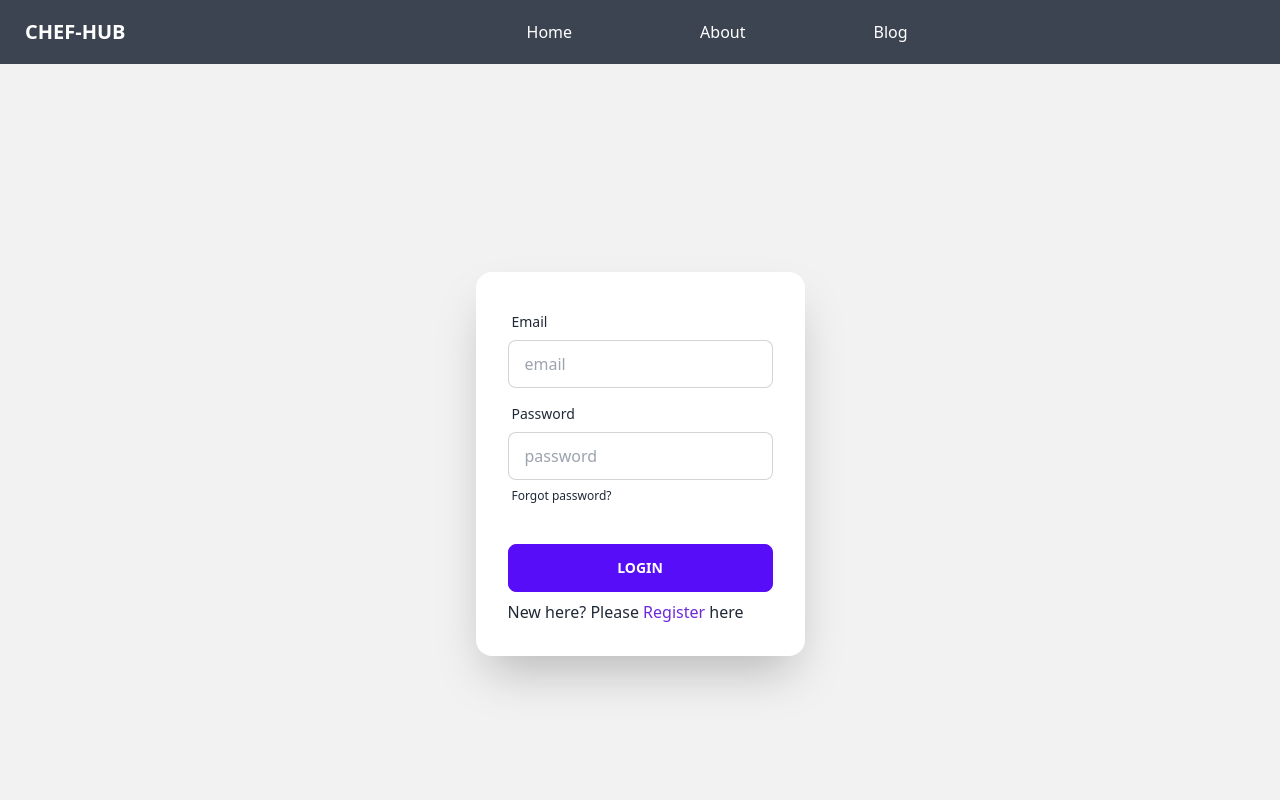
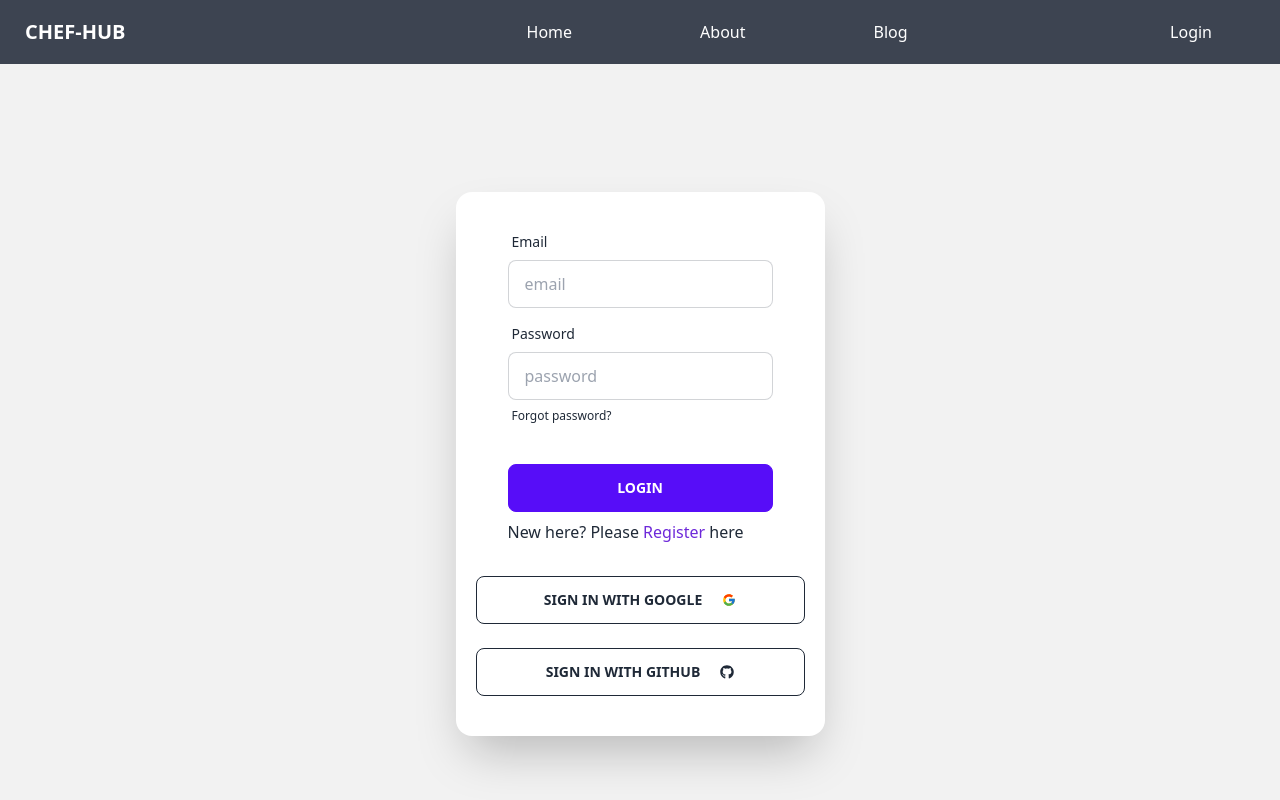
Before and after one commit to joyeeta14/chef-hub, a React (Vite) app: page /login in a window 1280 px wide. Shown: the top 800 px of the page. Built offline with nearby package versions, Linux system fonts and the light colour scheme; grey boxes are pictures that could not be loaded.

Commit message:
env variable enabled

```diff
--- a/Firebase/firebase.config.js
+++ b/src/Firebase/firebase.config.js
@@ -5,14 +5,14 @@ import { initializeApp } from "firebase/app";
 
 // Your web app's Firebase configuration
 
-// console.log(import.meta.env.VITE_APIKEY);
+console.log('config' ,import.meta.env.VITE_apiKey);
 const firebaseConfig = {
-  apiKey: import.meta.env.VITE_APIKEY,
-  authDomain: import.meta.env.VITE_AUTHDOMAIN,
-  projectId: import.meta.env.VITE_PROJECTID,
-  storageBucket: import.meta.env.VITE_STORAGEBUCKET,
-  messagingSenderId: import.meta.env.VITE_MESSAGINGSENDERID,
-  appId: import.meta.env.VITE_APPID
+  apiKey: import.meta.env.VITE_apiKey,
+  authDomain: import.meta.env.VITE_authDomain,
+  projectId: import.meta.env.VITE_projectId,
+  storageBucket: import.meta.env.VITE_storageBucket,
+  messagingSenderId: import.meta.env.VITE_messagingSenderId,
+  appId: import.meta.env.VITE_appId
 };
 
 // Initialize Firebase
--- a/src/Header/Header.jsx
+++ b/src/Header/Header.jsx
@@ -23,6 +23,9 @@ const Header = () => {
   </div>
   <div className="flex-none gap-2">
     <div className="form-control">
+      <button className='me-3'>
+        <Link to='/login'>Login</Link>
+      </button>
     </div>
     <div className="w-10 rounded-full ">
           <img className='mix-blend-darken' src="https://i.ibb.co/XjMLfQn/user.png" />
--- a/src/LoginReg/Login.jsx
+++ b/src/LoginReg/Login.jsx
@@ -1,24 +1,50 @@
-import React from 'react';
+import React, { useContext } from 'react';
 import { Link } from 'react-router-dom';
+import { authContext } from '../Providers/AuthProviders';
+import { FcGoogle } from "react-icons/fc";
+import { FaGithub } from "react-icons/fa";
+import { GoogleAuthProvider } from "firebase/auth";
+import { getAuth, signInWithPopup } from "firebase/auth";
+
 
 const Login = () => {
+
+
+  const info = useContext(authContext);
+  const provider = new GoogleAuthProvider();
+  const auth = getAuth();
+
+
+  const googleHandler =()=>{
+    signInWithPopup(auth, provider)
+  .then((result) => {
+    const user = result.user;
+    console.log(user);
+
+  }).catch((error) => {
+    const errorMessage = error.message;
+    console.log(errorMessage);
+
+  });
+  }
+
   return (
     <div>
       <div className="hero min-h-screen bg-base-200">
         <div className="hero-content flex-col lg:flex-row-reverse">
-    <div className="card w-full shadow-2xl bg-base-100">
+          <div className="card w-full px-5 shadow-2xl bg-base-100">
             <div className="card-body">
               <div className="form-control">
                 <label className="label">
                   <span className="label-text">Email</span>
                 </label>
-          <input type="text" placeholder="email" className="input input-bordered" />
+                <input type="text" name='email' placeholder="email" className="input input-bordered" />
               </div>
               <div className="form-control">
                 <label className="label">
                   <span className="label-text">Password</span>
                 </label>
-          <input type="text" placeholder="password" className="input input-bordered" />
+                <input type="text" name='password' placeholder="password" className="input input-bordered" />
                 <label className="label">
                   <a href="#" className="label-text-alt link link-hover">Forgot password?</a>
                 </label>
@@ -28,6 +54,15 @@ const Login = () => {
               </div>
               <p>New here? Please <Link className='text-violet-700' to='/register'>Register</Link> here</p>
             </div>
+            <div className="text-center flex flex-col pb-10">
+      <button onClick={googleHandler} class="btn btn-outline ">
+        Sign In with Google  <FcGoogle className='ms-5'/>
+      </button>
+      <br />
+      <button class="btn btn-outline ">
+        Sign In with Github  <FaGithub className='ms-5'/>
+      </button>
+      </div>
           </div>
         </div>
       </div>
--- a/src/LoginReg/Register.jsx
+++ b/src/LoginReg/Register.jsx
@@ -18,7 +18,7 @@ const Register = () => {
                 <label className="label">
                   <span className="label-text">Email</span>
                 </label>
-          <input type="email"  name='email' placeholder="Your Email" className="input input-bordered" />
+                <input type="email" name='email' placeholder="Your Email" className="input input-bordered" />
               </div>
               <div className="form-control">
                 <label className="label">
--- /dev/null
+++ b/src/Providers/AuthProviders.jsx
@@ -0,0 +1,20 @@
+import React from 'react';
+import { createContext } from 'react';
+import app from '../Firebase/firebase.config';
+
+
+export const authContext = createContext(null);
+
+const AuthProviders = ({children}) => {
+
+    const authInfo = {name: ' karin'};
+    return (
+        <div>
+           <authContext.Provider value={authInfo}>
+                {children}
+            </authContext.Provider>
+        </div>
+    );
+};
+
+export default AuthProviders;
--- a/src/main.jsx
+++ b/src/main.jsx
@@ -3,9 +3,13 @@ import ReactDOM from 'react-dom/client'
 import './index.css'
 import { RouterProvider } from 'react-router-dom'
 import router from './Router/Router.jsx'
+import AuthProviders from './Providers/AuthProviders'
+
 
 ReactDOM.createRoot(document.getElementById('root')).render(
   <>
+  <AuthProviders>
   <RouterProvider router={router}></RouterProvider>
+  </AuthProviders>
   </>,
 )
```
Lines whose indentation alone changed are shown as unchanged.
